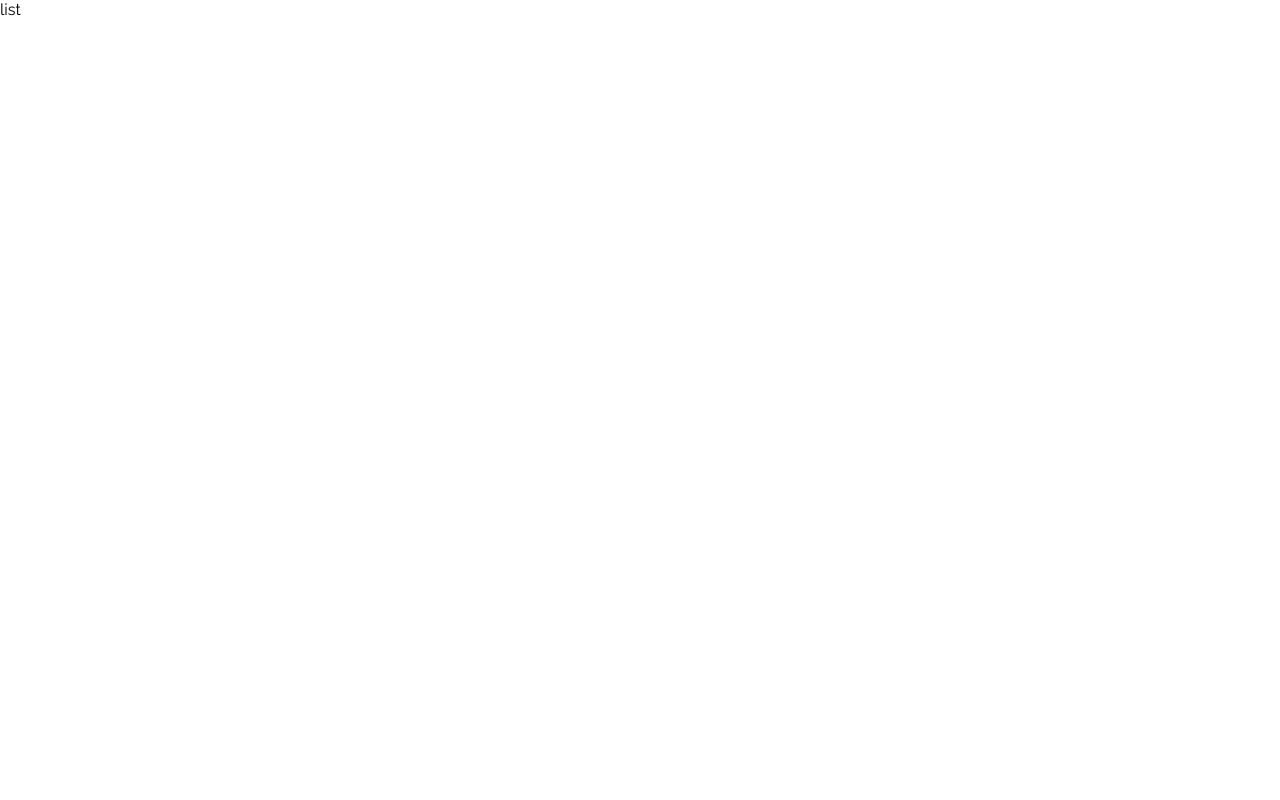
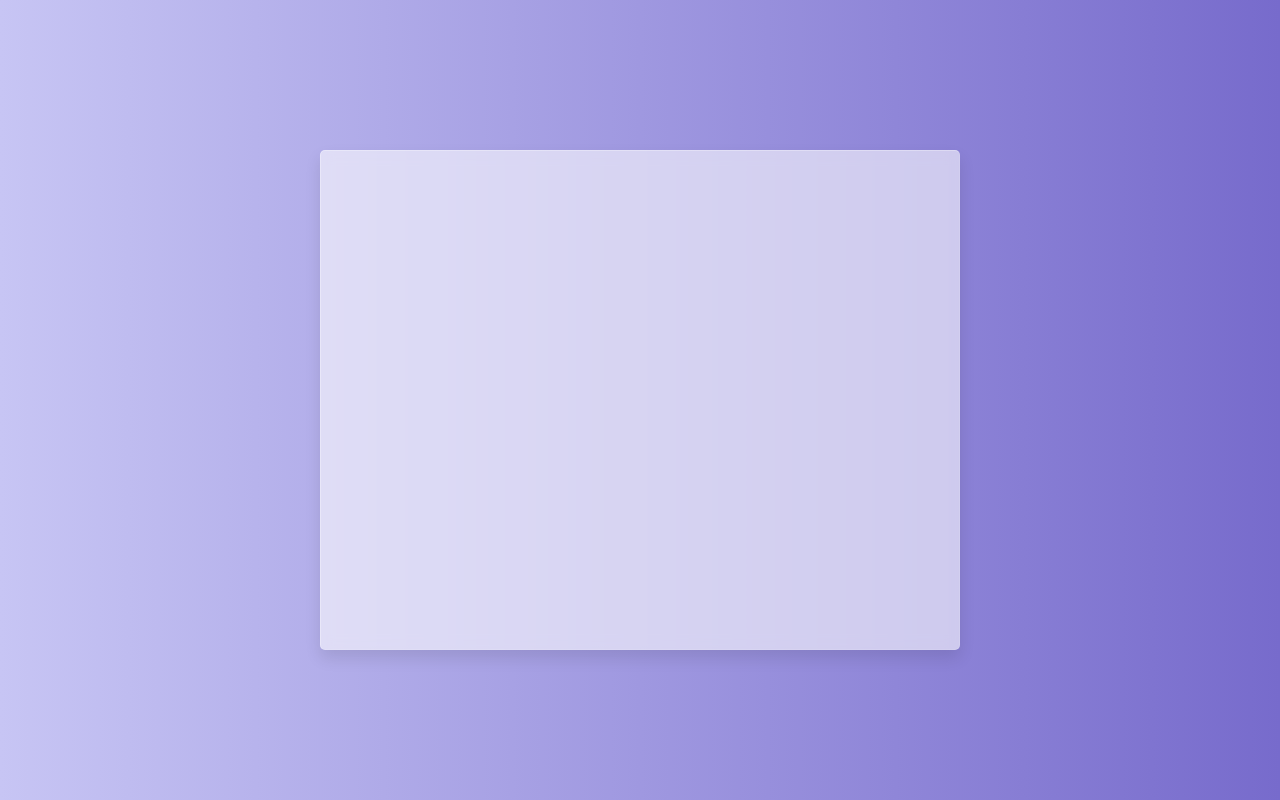
Before and after one commit to Ahmed-B20/todo-app, a Vue app: page /home/0 in a window 1280 px wide. Built offline with nearby package versions, Linux system fonts and the light colour scheme; sample sign-in values are in the browser's storage.

Commit message:
start work in tasks crud

```diff
--- a/src/assets/design-materials/style/login/login.css
+++ b/src/assets/design-materials/style/login/login.css
@@ -1,5 +1,5 @@
 .login-container {
-    background: linear-gradient(90deg, #C7C5F4, #776BCC);
+    /* background: linear-gradient(90deg, #C7C5F4, #776BCC); */
     height: 100vh;
     width: 100vw;
     overflow: hidden;
--- a/src/assets/design-materials/style/main-content/main-content.css
+++ b/src/assets/design-materials/style/main-content/main-content.css
@@ -2,4 +2,21 @@
     height: 100vh;
     width: 100vw;
     overflow: hidden;
+    background: linear-gradient(90deg, #C7C5F4, #776BCC);
+    display: flex;
+    align-items: center;
+    justify-content: center;
 }
+
+.user-info-container {
+    border: 0.1rem solid rgba(255, 255, 255, 0.1);
+    border-radius: 5px;
+    border-top: 0.1rem solid rgba(255, 255, 255, 0.3);
+    border-left: 0.1rem solid rgba(255, 255, 255, 0.3);
+    box-shadow: 0 0.5rem 1rem rgba(0, 0, 0, 0.1);
+    background-color: rgba(255, 255, 255, 0.582);
+    backdrop-filter: blur(0.4rem);
+    height: 500px;
+    width: 50%;
+    padding: 20px;
+}
--- a/src/views/MainContent.vue
+++ b/src/views/MainContent.vue
@@ -1,5 +1,7 @@
 <template>
-  <div>list</div>
+  <div class="user-info-container">
+
+  </div>
 </template>
 
 <script>
```
